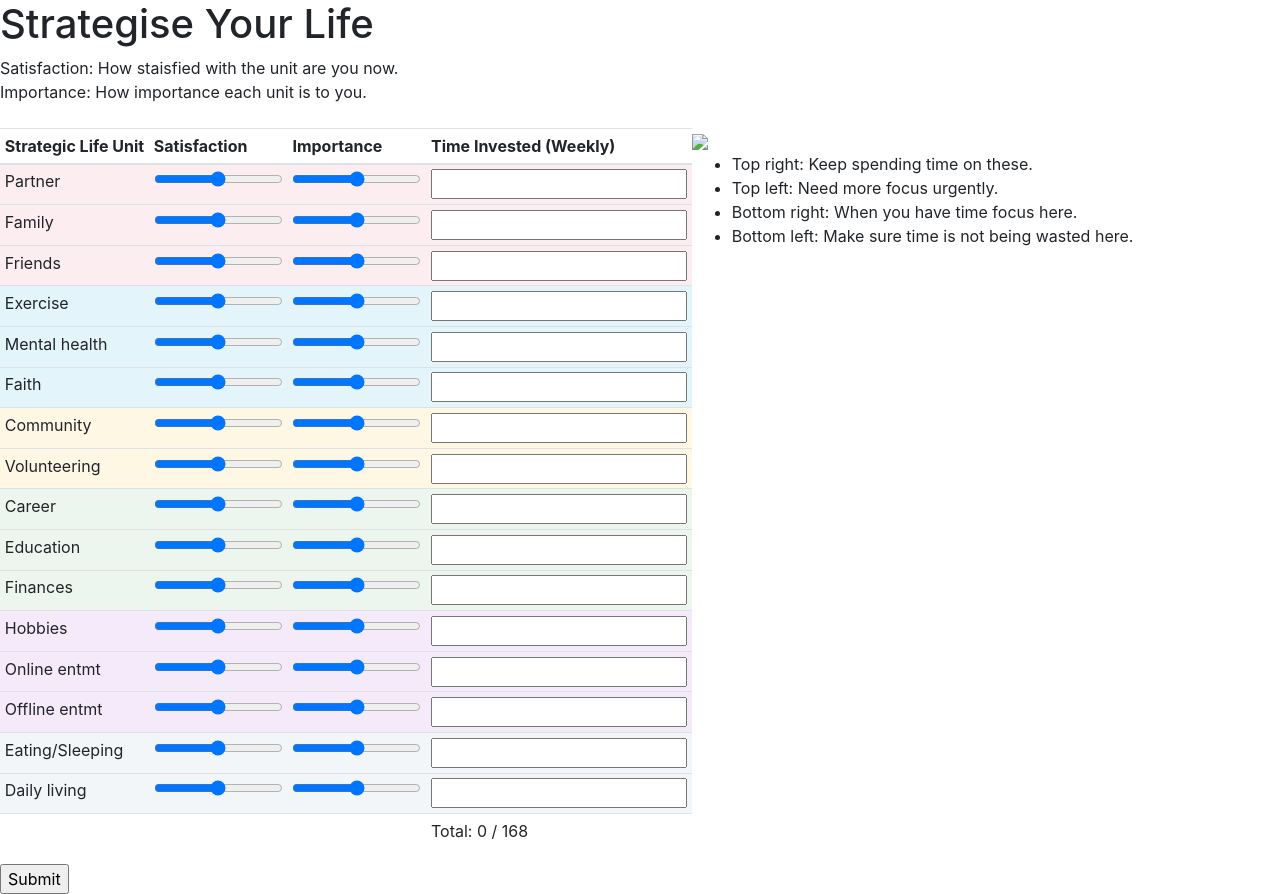
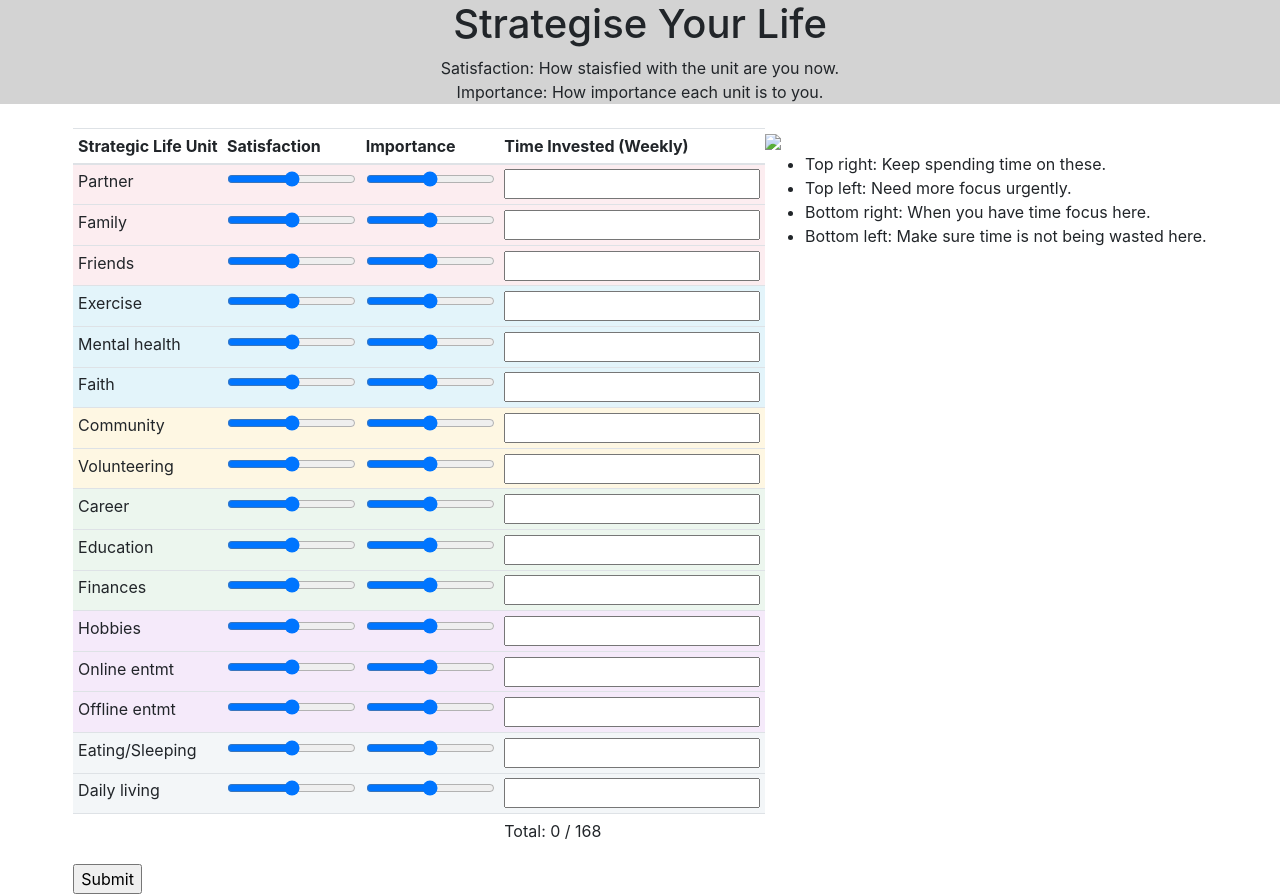
Before and after one commit to DavidOForrester/strategise-your-life-project-python, a Flask app: page / in a window 1280 px wide. Run offline with Flask 3, Linux system fonts and the light colour scheme; some libraries are stand-ins or nearby versions.

Commit message:
Centered the page

```diff
--- a/templates/base.html
+++ b/templates/base.html
@@ -17,14 +17,16 @@
     <title>Strategise Your Life</title>
   </head>
   <body>
+    <div class="text-center" style="background:lightgrey">
       <h1>Strategise Your Life</h1>
       <div>
         Satisfaction: How staisfied with the unit are you now.<br />
         Importance: How importance each unit is to you.
       </div>
+    </div>
     <br />
       <div class="container-fluid">
-      <div class="row">
+        <div class="row justify-content-center">
           <div class="col-xs-">
             <div class="table_container">
               {% block table_content %} {% endblock %}
```
Lines whose indentation alone changed are shown as unchanged.
